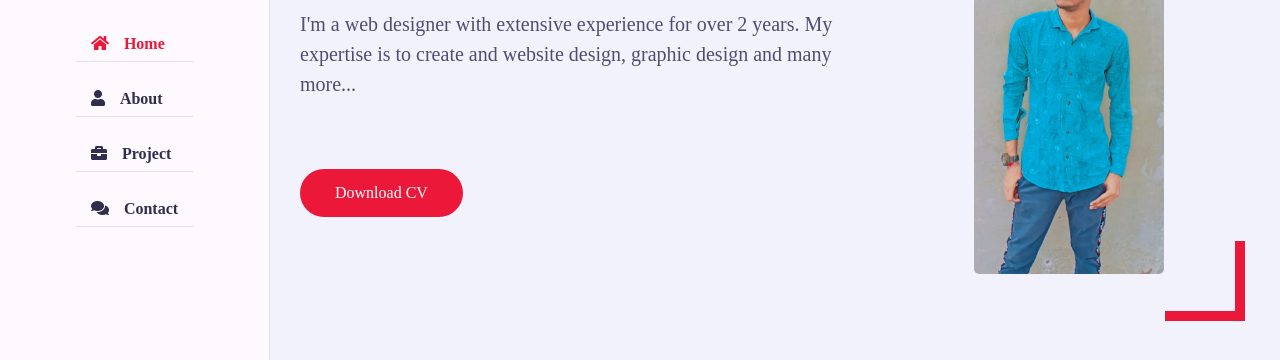
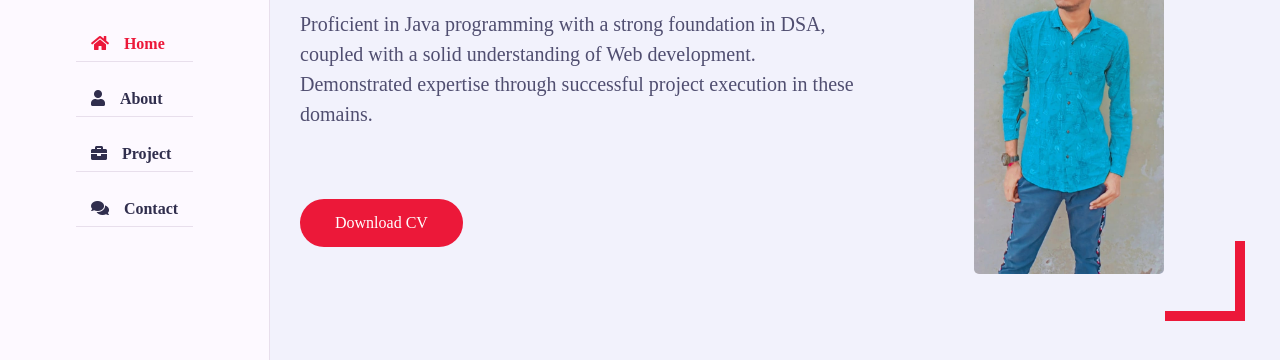
Before and after one commit to vaibhav0607/Mysite.github.io, a plain HTML site: page index.html in a window 1280 px wide. Shown: the part 288-648 px from the top of the page. Drawn offline with nearby package versions, Linux system fonts and the light colour scheme; a web font is replaced by a local one.

Commit message:
Update index.html

```diff
--- a/index.html
+++ b/index.html
@@ -47,10 +47,9 @@
                             <h3 class="hello">Hello, my name is <span class="name">Vaibhav Punad</span></h3>
                             <h3 class="my-profession">I' m a <span class="typing">web designer</span></h3>
                             <p>
-                                I'm a web designer with extensive experience for over 2 years. My expertise is to create
-                                and website design, graphic design and many more...
+                               Proficient in Java programming with a strong foundation in DSA, coupled with a solid understanding of Web development. Demonstrated expertise through successful project execution in these domains.
                             </p>
-                            <a href="#" class=" btn">Download CV</a>
+                            <a href="https://drive.google.com/file/d/141MMZT4UCfCfML9_uscOO_Yjnu_Nv8ul/view?usp=drivesdk" class=" btn">Download CV</a>
                         </div>
                         <div class="home-img padd-15">
                             <img src="img/hero.jpg" alt="">
@@ -194,7 +193,7 @@
                                                     <p class="timeline-text">
                                                         L.D College Of Engineering,Ahmedabad
                                                         <br>
-                                                        8.04 CPI(sem-4)
+                                                        8.96 CGPA
 
                                                     </p>
                                                 </div>
```
